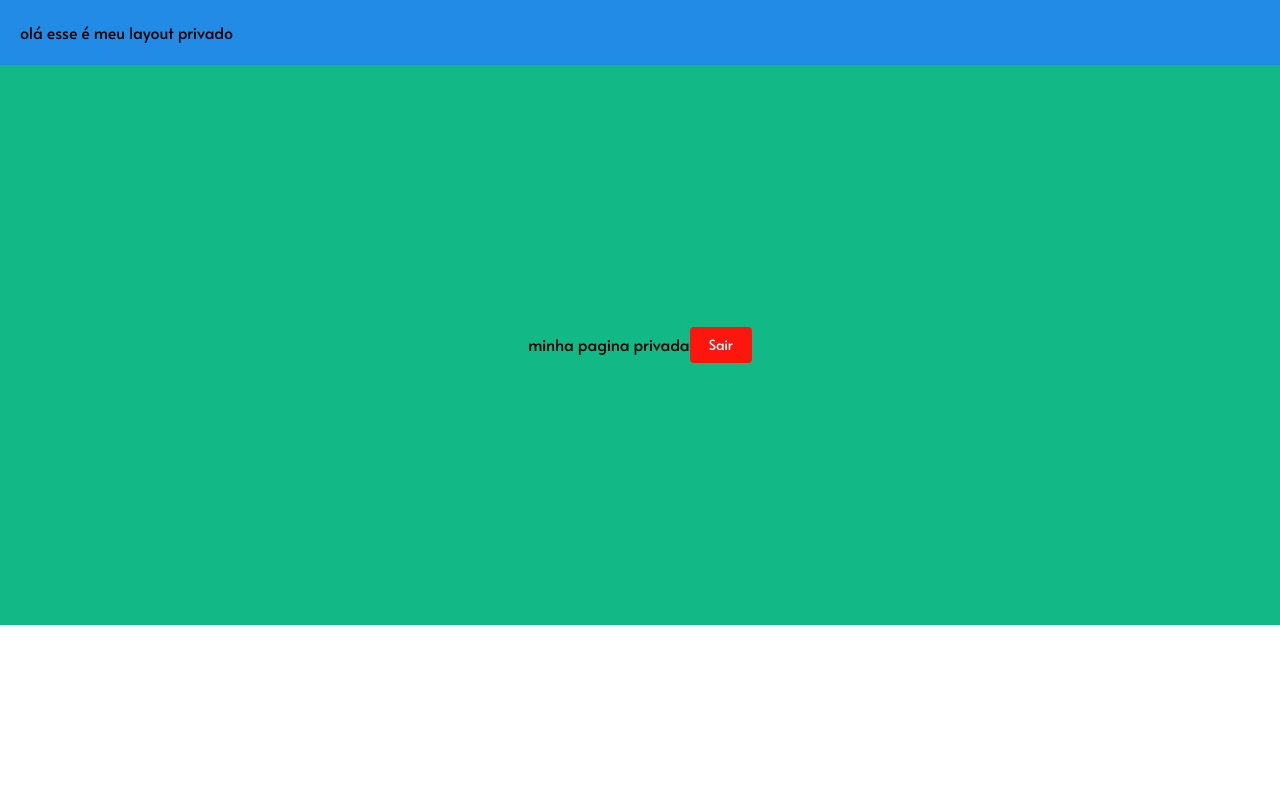
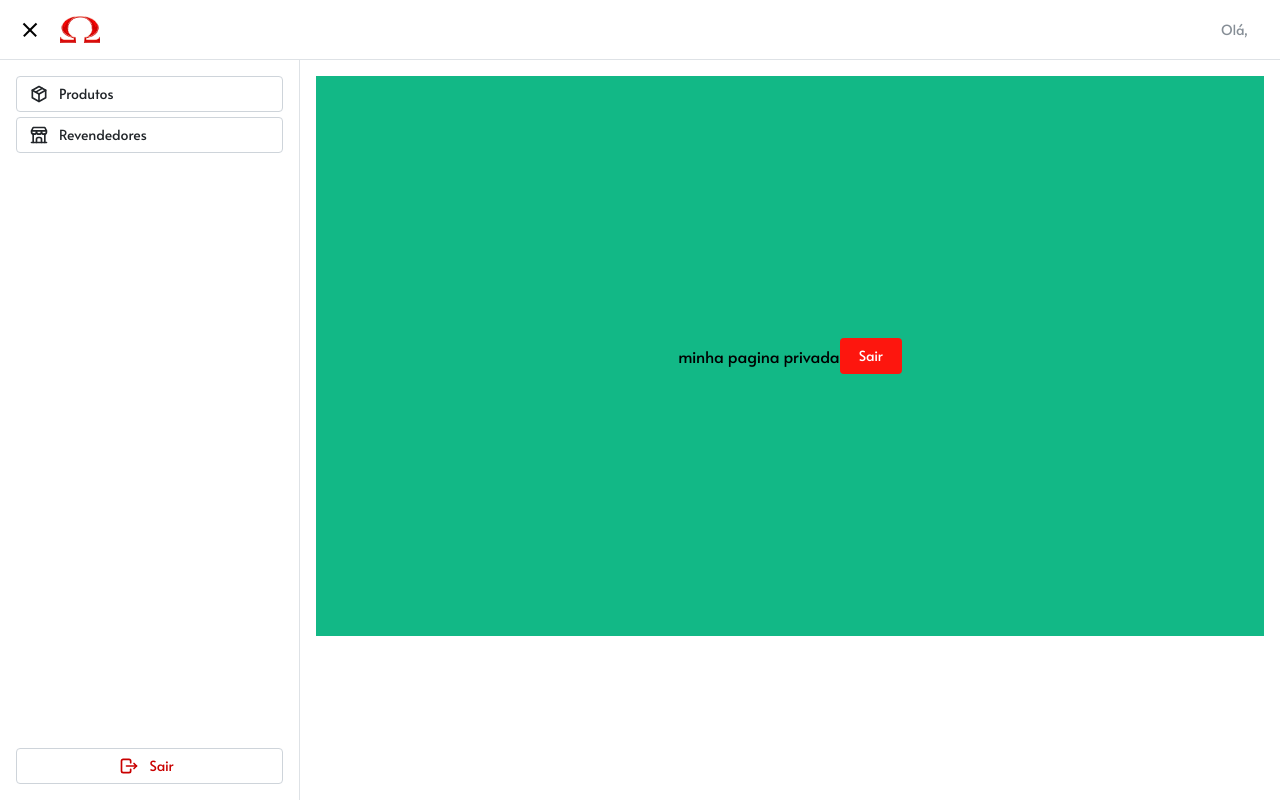
Before and after one commit to omegatech-andre/frontend---gestor---omega, a Next.js app: page /produtos in a window 1280 px wide. Built offline with nearby package versions, Linux system fonts and the light colour scheme; no server answers; sample sign-in values are in the browser's storage.

Commit message:
feat: adicionando layout base da aplicação

```diff
--- /dev/null
+++ b/src/app/(private)/layout.module.css
@@ -0,0 +1,8 @@
+.navbutton {
+  background-color: transparent;
+  border: none;
+}
+
+.navbutton:hover {
+  background-color: #8a8a8a20;
+}
--- a/src/app/(private)/layout.tsx
+++ b/src/app/(private)/layout.tsx
@@ -1,20 +1,140 @@
-import { Text } from "@mantine/core";
-import { getServerSession } from "next-auth";
-import { redirect } from "next/navigation";
-import { authOptions } from "../api/auth/[...nextauth]/route";
+'use client';
+import { AppShell, Burger, Button, Group, Image, Menu, Stack, Text, UnstyledButton } from '@mantine/core';
+import { useDisclosure } from '@mantine/hooks';
+import Link from 'next/link';
+import classes from './layout.module.css';
+import { signOut, useSession } from 'next-auth/react';
+import { IconBuildingStore, IconLogout, IconPackage, IconSettings } from '@tabler/icons-react';
+import Loading from '../loading';
+import { redirect } from 'next/navigation';
 
-export default async function PagesLayout({
+export default function PagesLayout({
   children,
 }: Readonly<{
-  children: React.ReactNode
+  children: React.ReactNode;
 }>) {
-  const session = await getServerSession(authOptions);
+  const { data: session, status } = useSession();
+  const [mobileOpened, { toggle: toggleMobile }] = useDisclosure();
+  const [desktopOpened, { toggle: toggleDesktop }] = useDisclosure(true);
+
+  if (status === 'loading') return <Loading />;
+
   if (!session) redirect('/');
+
+  const logout = async () => {
+    await signOut({ redirect: false });
+    redirect('/');
+  }
 
   return (
     <>
-      <Text w='100vw' p='lg' bg='blue'>olá {session.user.USER_NAME} esse é meu layout privado</Text>
-      {children}
+      {session?.user.USER_AUTHORIZED ? (
+        <>
+          acesso negado
+        </>
+      ) : (
+        <AppShell
+          header={{ height: 60 }}
+          navbar={{
+            width: 300,
+            breakpoint: 'sm',
+            collapsed: { mobile: !mobileOpened, desktop: !desktopOpened },
+          }}
+          padding="md"
+        >
+          <AppShell.Header>
+            <Group h="100%" px="md" justify="space-between">
+              <Group>
+                <Burger opened={mobileOpened} onClick={toggleMobile} hiddenFrom="sm" size="sm" />
+                <Burger opened={desktopOpened} onClick={toggleDesktop} visibleFrom="sm" size="sm" />
+                <Image src="/logo_0.webp" w={40} />
+              </Group>
+              <Group>
+                <Menu>
+                  <Menu.Target>
+                    <Group>
+                      <Text c="dimmed" size="sm" inline>
+                        Olá, {session?.user.USER_NAME}
+                      </Text>
+                      <UnstyledButton>
+                        {/* Exemplo de avatar ou algo adicional */}
+                      </UnstyledButton>
+                    </Group>
+                  </Menu.Target>
+                  <Menu.Dropdown>
+                    <Menu.Item
+                      variant="outline"
+                      c="#c90000"
+                      mr="lg"
+                      leftSection={<IconLogout size={20} />}
+                      onClick={logout}
+                    >
+                      Sair
+                    </Menu.Item>
+                  </Menu.Dropdown>
+                </Menu>
+              </Group>
+            </Group>
+          </AppShell.Header>
+          <AppShell.Navbar p="md">
+            <Stack gap={5}>
+              <Link href="/produtos" passHref style={{ textDecoration: 'none' }}>
+                <Button
+                  onClick={toggleMobile}
+                  className={classes.navbutton}
+                  variant="default"
+                  justify="flex-start"
+                  fullWidth
+                  leftSection={<IconPackage size={20} />}
+                >
+                  Produtos
+                </Button>
+              </Link>
+              <Link href="/revendedores" passHref style={{ textDecoration: 'none' }}>
+                <Button
+                  onClick={toggleMobile}
+                  className={classes.navbutton}
+                  variant="default"
+                  justify="flex-start"
+                  fullWidth
+                  leftSection={<IconBuildingStore size={20} />}
+                >
+                  Revendedores
+                </Button>
+              </Link>
+              {session?.user.USER_ROLE === 'ADMIN' && (
+                <Link href="/configuracoes" passHref style={{ textDecoration: 'none' }}>
+                  <Button
+                    onClick={toggleMobile}
+                    className={classes.navbutton}
+                    variant="default"
+                    justify="flex-start"
+                    fullWidth
+                    leftSection={<IconSettings size={20} />}
+                  >
+                    Configurações
+                  </Button>
+                </Link>
+              )}
+            </Stack>
+            <Group mt="auto">
+              <Button
+                leftSection={<IconLogout size={20} />}
+                fullWidth
+                variant="default"
+                c="#c90000"
+                color="#c90000"
+                onClick={logout}
+              >
+                Sair
+              </Button>
+            </Group>
+          </AppShell.Navbar>
+          <AppShell.Main w="100vw" h="max-content">
+            {children}
+          </AppShell.Main>
+        </AppShell>
+      )}
     </>
   );
 }
--- a/src/app/(private)/produtos/page.tsx
+++ b/src/app/(private)/produtos/page.tsx
@@ -12,7 +12,7 @@ export default function Page() {
   }
 
   return (
-    <Center w='100vw' h='70vh' bg='teal'>
+    <Center h='70vh' bg='teal'>
       <Text>minha pagina privada</Text>
       <Button onClick={logout}>Sair</Button>
     </Center>
```
